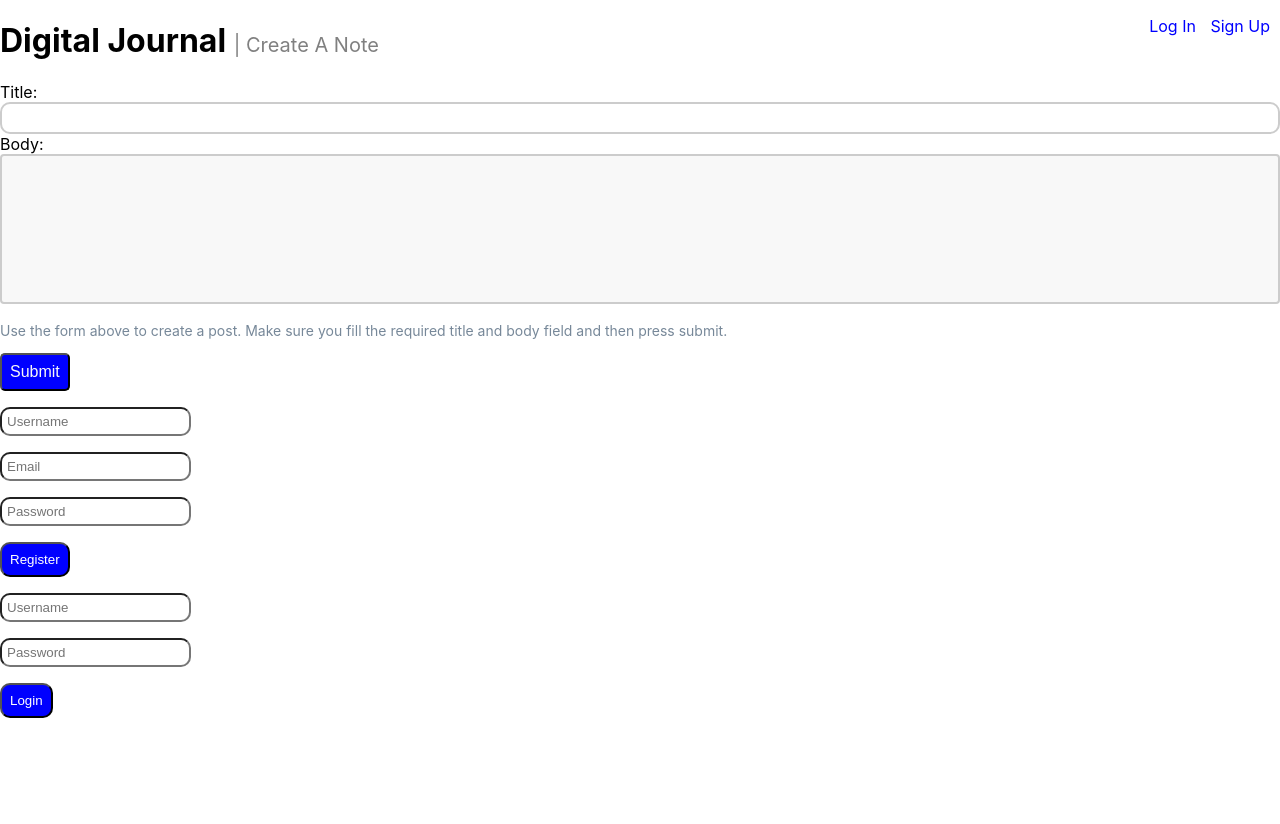
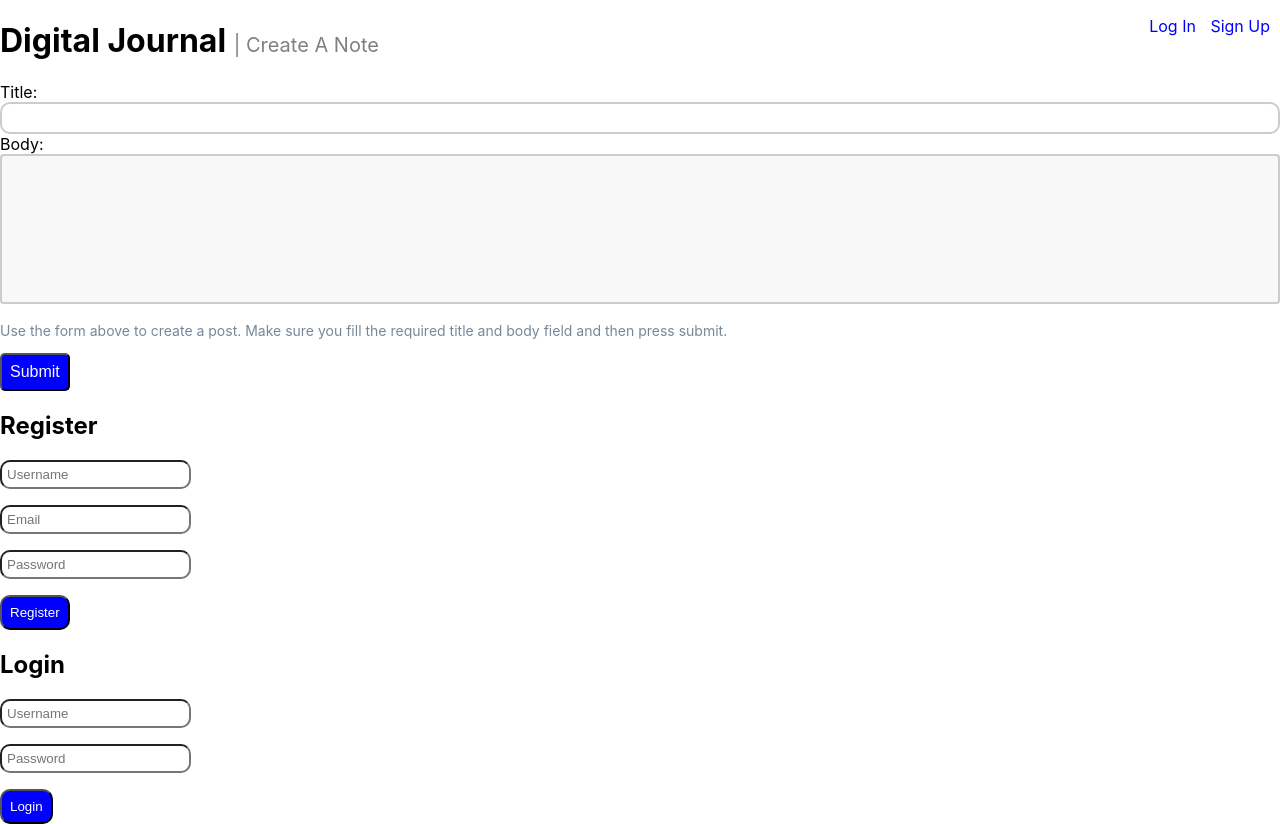
Before and after one commit to Hemlatab/digital-journal, a React (Create React App) app: page /LoginForm in a window 1280 px wide. Before the commit the page ends 800 px from the top, so only its background shows below. Built offline with nearby package versions, Linux system fonts and the light colour scheme.

Commit message:
Add styles to form

```diff
--- a/src/components/App.js
+++ b/src/components/App.js
@@ -4,7 +4,7 @@ import Header from './Header';
 import LoginForm from './LoginForm';
 import SignupForm from './SignupForm';
 import AddJournalForm from './AddJournalForm';
-// import Footer from './Footer';
+//import Footer from './Footer';
 
 
 function App() {
--- a/src/components/LoginForm.css
+++ b/src/components/LoginForm.css
@@ -1,5 +1,13 @@
+body {
+  height: 100%;
+}
+
 .login-form {
   padding: 50px;
+  height: 100%;
+  display: flex;
+  align-items: center;
+  justify-content: center;
 }
 
 input[type="text"] {
--- a/src/components/LoginForm.js
+++ b/src/components/LoginForm.js
@@ -9,6 +9,7 @@ class LoginForm extends React.Component{
 
             return(
             <React.Fragment className="login-form">
+            <h2>Login</h2>
             <p><input type="text" placeholder="Username" onChange={this.username}/></p>
             <p><input type="password" placeholder="Password" onChange={this.password}/></p>
             <button className="login-submit-btn">Login</button>
--- a/src/components/SignupForm.js
+++ b/src/components/SignupForm.js
@@ -13,6 +13,7 @@ class SignupForm extends React.Component{
             render(){
                 return(
                     <React.Fragment className="signup-form">
+                    <h2>Register</h2>
                         <p><input type="text" placeholder="Username" onChange={this.username}/></p>
                         <p><input type="text" placeholder="Email" onChange={this.email}/></p>
                         <p><input type="text" placeholder="Password" onChange={this.password}/></p>
```
